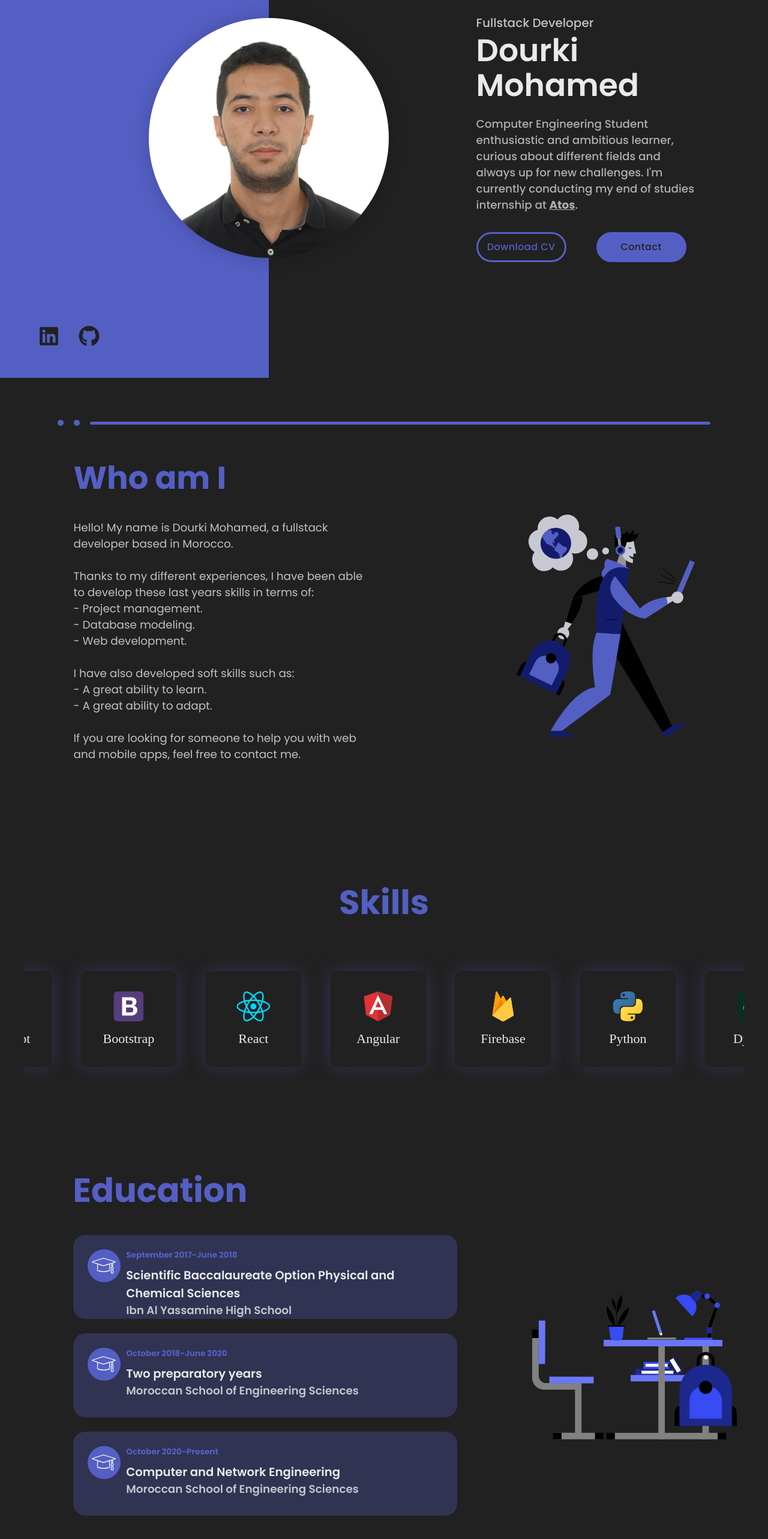
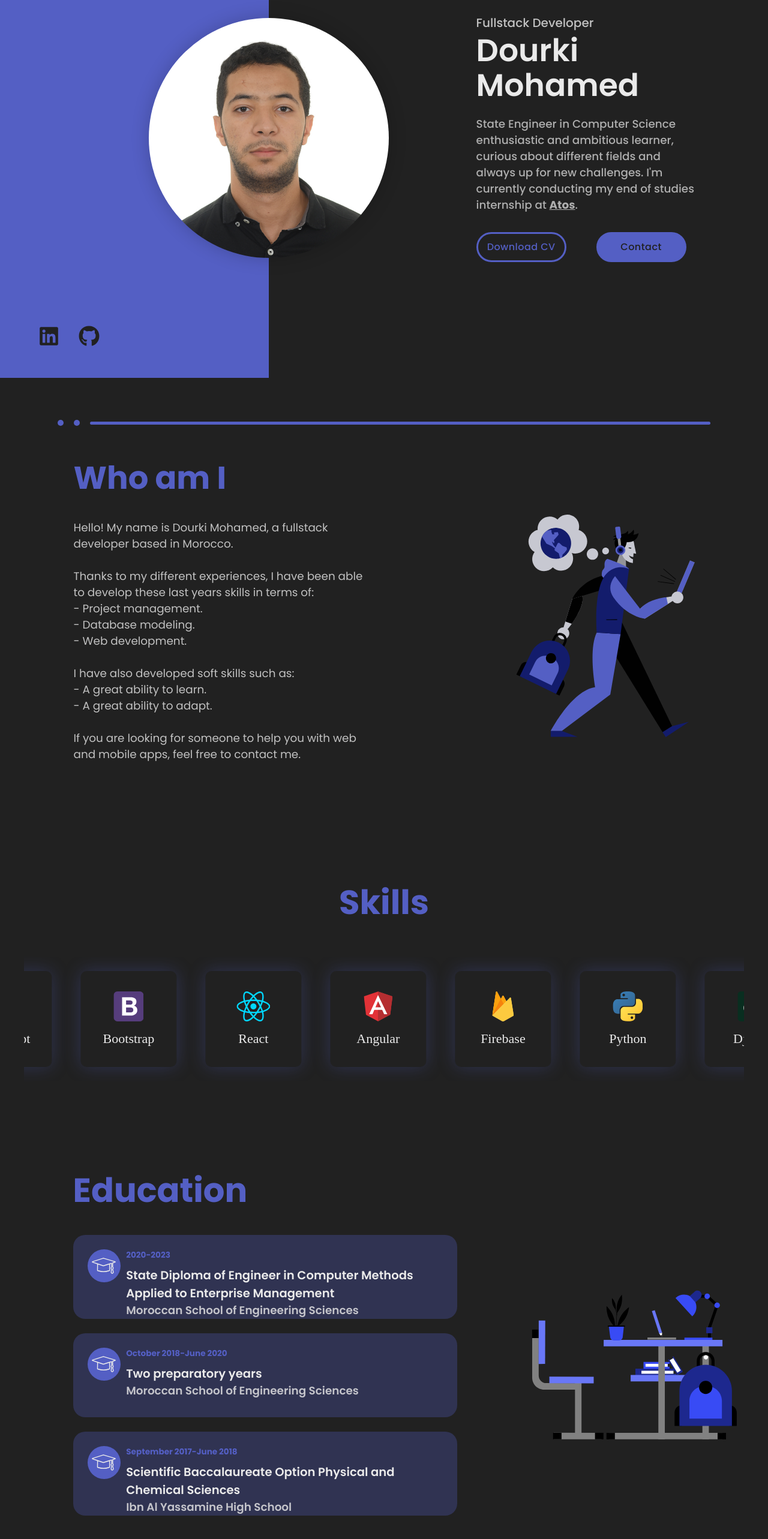
Before and after one commit to mdourki/Portfolio, a React (Create React App) app: page / in a window 1280 px wide. Shown: the part 170-2736 px from the top of the page at 60% size. Built offline with nearby package versions, Linux system fonts and the light colour scheme; a web font is replaced by a local one.

Commit message:
update cv

```diff
--- a/src/data/educationData.js
+++ b/src/data/educationData.js
@@ -1,10 +1,10 @@
 export const educationData = [
     {
         id: 1,
-        institution: 'Ibn Al Yassamine High School',
-        course: 'Scientific Baccalaureate Option Physical and Chemical Sciences',
-        startYear: 'September 2017',
-        endYear: 'June 2018'
+        institution: 'Moroccan School of Engineering Sciences',
+        course: 'State Diploma of Engineer in Computer Methods Applied to Enterprise Management',
+        startYear: '2020',
+        endYear: '2023'
     },
     {
         id: 2,
@@ -15,9 +15,11 @@ export const educationData = [
     },
     {
         id: 3,
-        institution: 'Moroccan School of Engineering Sciences',
-        course: 'Computer and Network Engineering',
-        startYear: 'October 2020',
-        endYear: 'Present'
+        institution: 'Ibn Al Yassamine High School',
+        course: 'Scientific Baccalaureate Option Physical and Chemical Sciences',
+        startYear: 'September 2017',
+        endYear: 'June 2018'
     },
+
+
 ]
--- a/src/data/headerData.js
+++ b/src/data/headerData.js
@@ -4,7 +4,7 @@ import resume from '../assets/pdf/resume.pdf'
 export const headerData = {
     name: 'Dourki Mohamed',
     title: "Fullstack Developer",
-    desciption:"Computer Engineering Student enthusiastic and ambitious learner, curious about different fields and always up for new challenges. I'm currently conducting my end of studies internship at ",
+    desciption:"State Engineer in Computer Science enthusiastic and ambitious learner, curious about different fields and always up for new challenges. I'm currently conducting my end of studies internship at ",
     image: pdp,
     resumePdf: resume
 }
```
Also changed, not shown: 2 other files (tests, documents, lock files or other folders).
